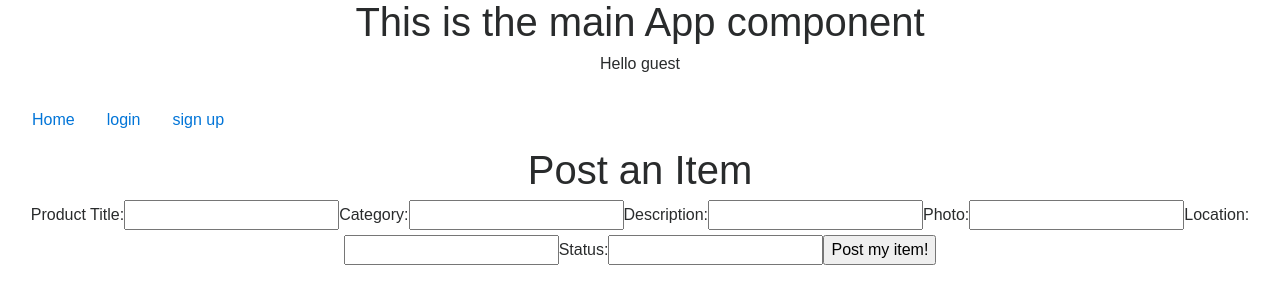
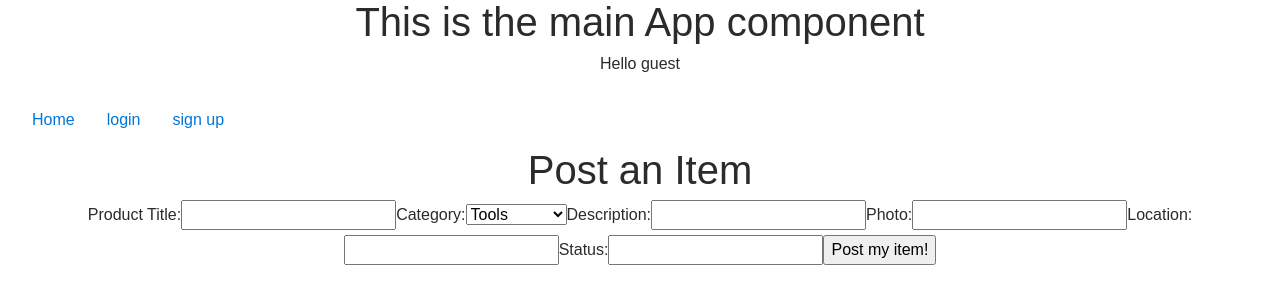
Before and after one commit to rsharar/BarterBorrow, a React (Create React App) app in the folder client/: page /user/post in a window 1280 px wide. Shown: the top 304 px of the page. Built offline with nearby package versions, Linux system fonts and the light colour scheme; no server answers.

Commit message:
added category dropdown

```diff
--- a/client/src/components/PostItem.js
+++ b/client/src/components/PostItem.js
@@ -65,12 +65,18 @@ class PostItemForm extends Component {
                     onChange={this.handleChange}
                 />
                 <label htmlFor="productCategory">Category: </label>
+                <select category={this.state.category} onChange={this.handleChange}>
+                <option value="tools">Tools</option>
+                <option value="sports">Sports</option>
+                <option value="crafts">Crafts</option>
+                <option value="electronics">Electronics</option>
+                <option value="other">Other</option>
                 <input
-                    type="text"
+                    type="submit"
                     name="category"
                     value={this.state.category}
-                    onChange={this.handleChange}
                 />
+                </select>
                 <label htmlFor="productDescription">Description: </label>
                 <input
                     type="text"
```
Also changed, not shown: 3 other files (tests, documents, lock files or other folders).
